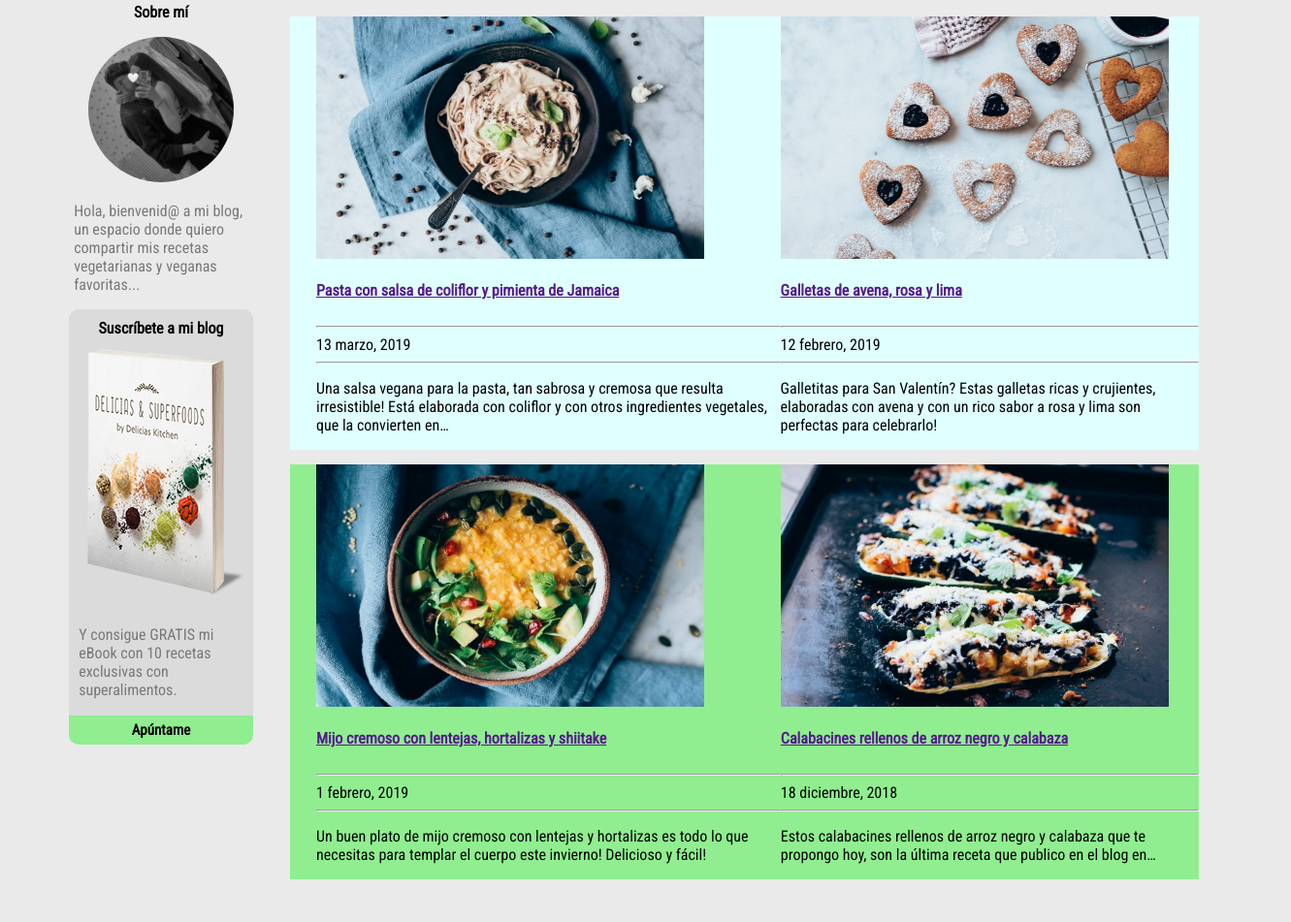
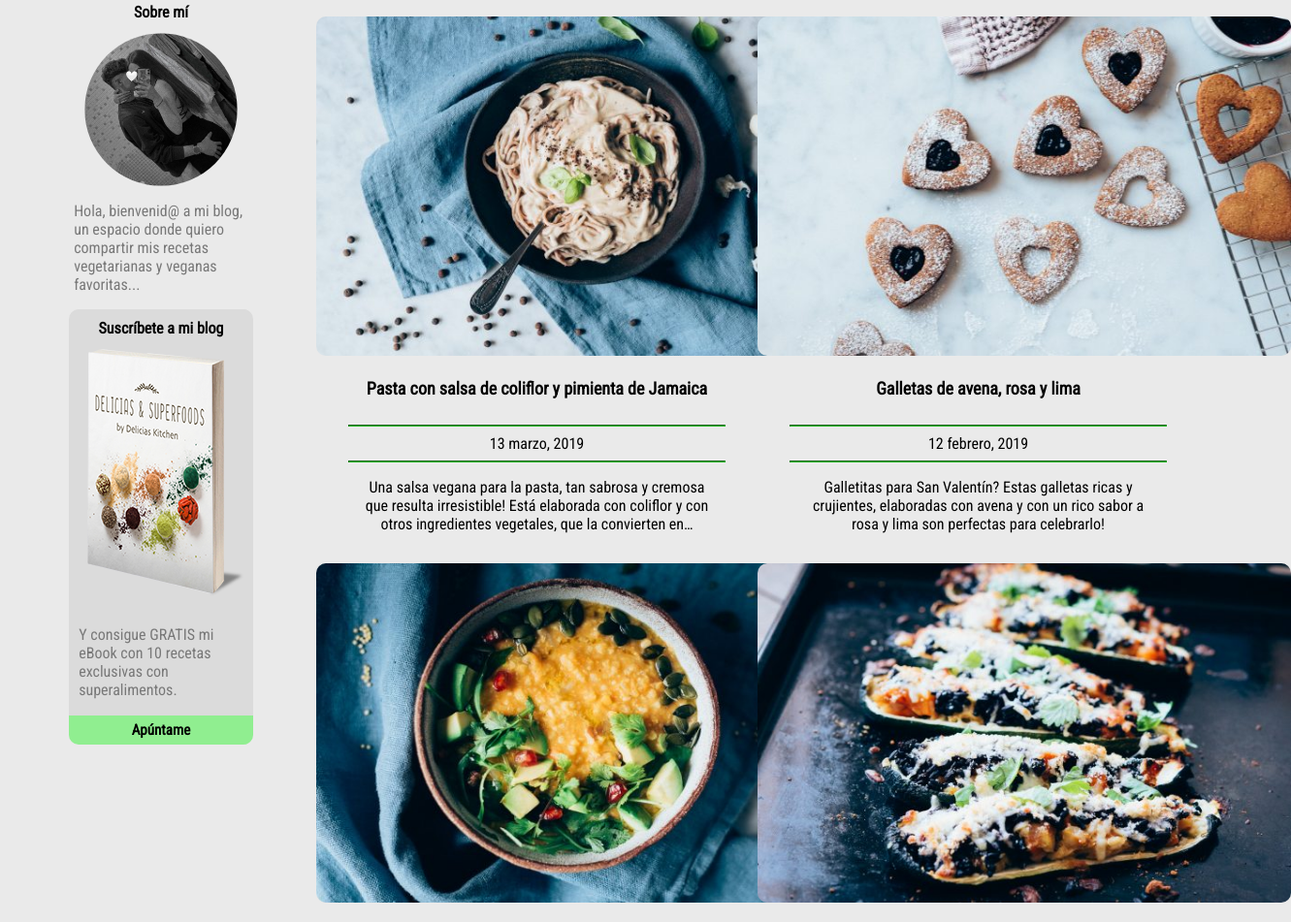
Before and after one commit to Xalexxx284/alejandroarcas-m04, a plain HTML site: page ARCAS_ALEJANDRO_DAMi/index.html in a window 1280 px wide. Shown: the part 222-1173 px from the top of the page at 97% size, 1331 px wide, since content can reach past the window. Drawn offline with Linux system fonts and the light colour scheme.

Commit message:
Update indexStyle.css

```diff
--- a/ARCAS_ALEJANDRO_DAMi/css/indexStyle.css
+++ b/ARCAS_ALEJANDRO_DAMi/css/indexStyle.css
@@ -11,7 +11,7 @@ body {
     display: block;
     margin-left: auto;
     margin-right: auto;
-    width: 350px;
+    width: 370px;
     height: 120px;
     margin-bottom: 10px;
 }
@@ -82,10 +82,15 @@ aside {
     width: 150px;
     height: 150px;
     border-radius: 50%;
+    transform: scale(1.05);
+}
+.mifoto:hover {
+    width: 150px;
+    height: 150px;
+    border-radius: 50%;
 }
 
 /* Content Style */
-
 section {
     margin-top: 15px;
     padding-left: 3%;
@@ -94,21 +99,98 @@ section {
     width: 72%;
 }
 section article img {
-    width: 400px;
-    height: 250px;
+    width: 550px;
+    height: 350px;
+    border-radius: 10px;
+    transition: all .5s;
+}
+section article img:hover {
+    width: 550px;
+    height: 350px;
+    border-radius: 10px;
+    transform: scale(1.02);
+    filter: brightness(1.1);
 }
 .primeraVista {
-    background-color: lightcyan;
     display: flex;
     flex-direction: row;
     width: 100%;
 }
+.primeraVista article {
+    text-align: center;
+    width: 50%;
+}
+.primeraVista article p {
+    padding-left: 10%;
+    justify-content: left;
+    width: 80%;
+}
+.primeraVista article hr {
+    width: 85%;
+    size: 3px;
+    background-color: rgb(34, 184, 34);
+    border-color: rgb(34, 184, 34);
+}
+.primeraVista article b a {
+    text-decoration-line: none;
+    color: black;
+    font-size: 18px;
+}
+
 .segundaVista {
-    background-color: lightgreen;
     display: flex;
     flex-direction: row;
     width: 100%;
 }
+.segundaVista article {
+    text-align: center;
+    width: 50%;
+}
+.segundaVista article p {
+    padding-left: 10%;
+    justify-content: left;
+    width: 80%;
+}
+.segundaVista article hr {
+    width: 85%;
+    size: 3px;
+    background-color: rgb(34, 184, 34);
+    border-color: rgb(34, 184, 34);
+}
+.segundaVista article b {
+    font-size: 18px;
+}
+
+/* Animacion Underline */
+
+.vistaPrevia section article b a {
+    position: relative;
+    color: #000;
+    text-decoration: none;
+    transition: color .2s;;
+  }
+
+  .vistaPrevia section article b a:hover {
+    cursor: pointer;
+    color: #464646;
+  }
+
+  .vistaPrevia section article b a::before {
+    content: "";
+    position: absolute;
+    display: block;
+    width: 100%;
+    height: 2px;
+    bottom: 0;
+    left: 0;
+    background-color: #4e4e4e;
+    transform: scaleX(0);
+    transition: transform 0.3s ease;
+  }
+
+  .vistaPrevia section article b a:hover::before {
+    transform: scaleX(1);
+  }
 
 /* Footer Style */
 
```
